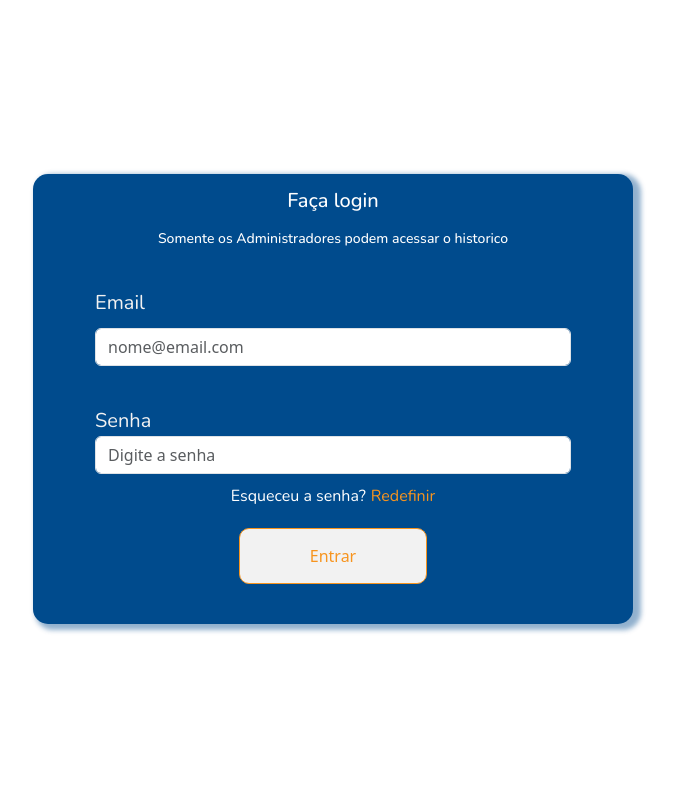
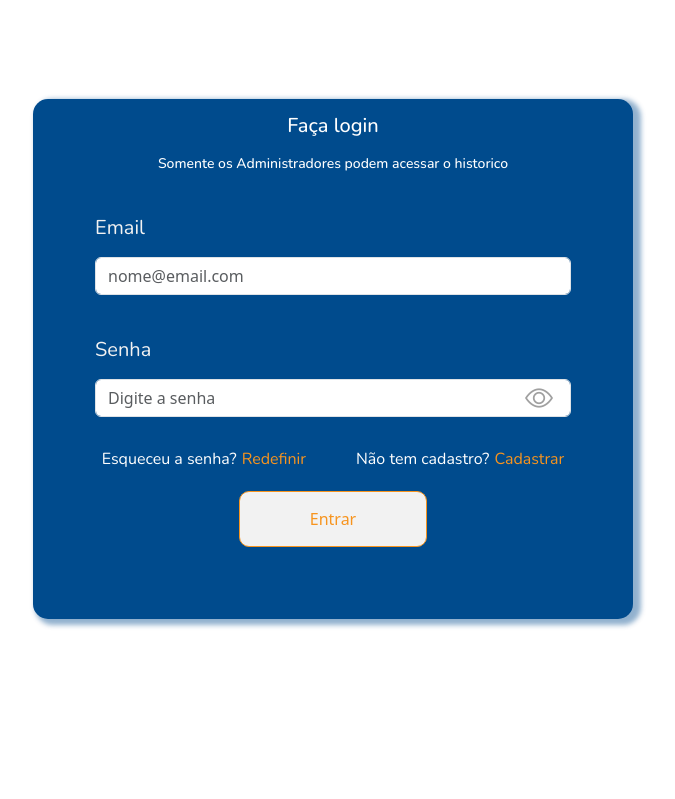
Before and after one commit to pedroT-web/Projeto_ReciclaSenac, a PHP site: page /login.php in a window 1280 px wide. Shown: the part 51-850 px from the top of the page, without its empty margins (307-982 px from the left). After the commit the page ends 679 px from the top, so only its background shows below. Run offline with PHP 8.4, Linux system fonts and the light colour scheme.

Commit message:
Fazendo a validação dos inputs, começando a parte de criar um novo administrador

```diff
--- a/css/style.css
+++ b/css/style.css
@@ -64,7 +64,7 @@ body {
     width: 100%;
 }
 
-.botao_cadastro{
+.botao_cadastro {
     color: white !important;
     background-color: #082036 !important;
 }
@@ -176,7 +176,7 @@ body {
 }
 
 /* Formatação dos input com lista */
-#id_funcionario,
+#select_funcionario,
 #input_data {
     font-family: "nunito";
     border: 1px solid rgba(34, 36, 38, .15);
@@ -187,6 +187,10 @@ body {
 
     background-color: #fff;
     color: black;
+}
+
+.container_data {
+    margin-bottom: 100px !important;
 }
 
 /* Formatação dos itens dentro do input com lista */
@@ -373,7 +377,7 @@ select {
 
 /* Página  de Login */
 .pag_de_login {
-    height: 100vh;
+    height: 90vh;
     width: 100%;
 
     display: flex;
@@ -382,7 +386,7 @@ select {
 }
 
 .fundo_login {
-    height: 450px;
+    height: 520px;
     width: 600px;
 
     border-radius: 15px;
@@ -442,6 +446,33 @@ select {
     width: 100%;
 }
 
+.container_senha {
+    position: relative;
+    display: flex;
+}
+
+.input_login {
+    z-index: 0 !important;
+}
+
+#visualizarSenha {
+    position: absolute;
+    top: 50%;
+    /* 50% da altura do container */
+    right: 12px;
+    transform: translateY(-50%);
+    /* puxa o olho para cima, retirando 50% do eixo y */
+    cursor: pointer;
+    z-index: 2;
+    background: none;
+    border: none;
+
+}
+
+#olho {
+    color: rgb(160, 160, 160);
+}
+
 .icone_de_login_2:hover {
     color: white;
 }
@@ -451,6 +482,7 @@ select {
 }
 
 .campo_redefinir_senha {
+    margin-top: 20px;
     padding-top: 10px;
     display: flex;
     justify-content: center;
@@ -535,21 +567,23 @@ select {
 
 }
 
-.acoes{
+.acoes {
     display: felx;
     justify-content: space-between;
     align-items: center;
 }
 
-.botao_deletar, .botao_edicao{
+.botao_deletar,
+.botao_edicao {
     text-decoration: none;
     font-size: 20px !important;
 }
 
-.botao_deletar{
+.botao_deletar {
     color: red;
 }
-.botao_edicao{
+
+.botao_edicao {
     color: var(--color-secundaria);
     margin-left: 10px;
 }
@@ -625,12 +659,14 @@ select {
     border: 2px solid #F7941E !important;
 }
 
-.container_label_inicio, .container_label_fim{
+.container_label_inicio,
+.container_label_fim {
     display: flex;
     align-items: center;
 }
 
-.label_periodo_inicio, .label_periodo_fim {
+.label_periodo_inicio,
+.label_periodo_fim {
     color: #072F54;
     font-size: 26px;
 }
@@ -705,6 +741,7 @@ select {
     cursor: pointer;
 }
 
+
 #fechar_botao:hover {
 
     border: 2px solid white;
@@ -714,7 +751,8 @@ select {
 
 }
 
-#salvar_senha, #cad_func {
+#salvar_senha,
+#cad_func {
     height: 40px;
     width: 100px;
     font-size: 18px;
@@ -757,8 +795,17 @@ select {
     margin-top: 15px;
 }
 
-.modais_cadastro{
+.modais_cadastro {
     cursor: pointer;
+}
+
+
+
+/* Borda de error */
+.erro {
+    border: 2px solid #f16f7c;
+    box-shadow: 0 0 8px #dc3545;
+    /* box-shadow: 0 0 8px #f16c79; */
 }
 
 /* ======================================== */
@@ -798,8 +845,10 @@ select {
 
     .fundo_login {
         width: 400px;
-        height: 500px;
+        height: 520px;
     }
+
+
 
     .local_historico {
         margin-left: 0;
--- a/gerar-excel.php
+++ b/gerar-excel.php
@@ -13,7 +13,7 @@ $dataFim = $_GET['fimPeriodo'];
 $html = '';
 $html .= '<table border="1">';
 $html .= '<tr>';
-$html .= '<td colnspan="5"> Planilha de Histórico</ td>';
+$html .= '<td> Planilha de Histórico</ td>';
 $html .= '</tr>';
 
 // Colunas que terão na tabela
--- a/js/validacao.js
+++ b/js/validacao.js
@@ -1,17 +1,126 @@
-// function fnFormatarDecimal(input) {
-//     let valor = input.value;
-//     // Remove caracteres não numéricos, exceto vírgula e ponto
-//     valor = valor.replace(/\D/g, '');
+function fnValidarPeso() {
+    const inputPeso = document.getElementById("input_peso")
+    const peso = inputPeso.value
+    const erroPeso = document.getElementById("erroPeso")
+    let regexLetras = /^[a-zA-ZáàâãéèêíïóôõöúçñÁÀÂÃÉÈÊÍÏÓÔÕÖÚÇÑ]+$/
 
-//     // Adiciona a vírgula decimal
-//     valor = valor.replace(/(\d)(?=(\d{2})$)/g, '$1,');
+    if (peso == "") {
+        erroPeso.textContent = "O peso não pode ser vazio"
+        erroPeso.style.color = "red"
+        inputPeso.classList.add('erro')
+    }
+    else if (regexLetras.test(peso)) {
+        erroPeso.textContent = "O peso pode conter apenas números"
+        erroPeso.style.color = "red"
+        inputPeso.classList.add('erro')
+    } else {
+        erroPeso.textContent = ""
+        inputPeso.classList.remove("erro")
+    }
 
-//     // Adiciona o ponto para milhar (apenas para números maiores que 1000)
-//     valor = valor.replace(/(\d)(?=(\d{3})+(?!\d))/g, '$1.');
+}
 
-//     input.value = valor;
-// }
+function fnValidarFuncionario() {
+    const selectFuncionario = document.getElementById("select_funcionario")
+    const funcionario = selectFuncionario.value
+    const erroFuncionario = document.getElementById("erroFuncionario")
+    const indexFuncionario = selectFuncionario.selectedIndex
 
-// document.getElementById('input_peso').addEventListener('input', function () {
-//     formatarDecimal(this);
-// });
+    if (funcionario == "" || indexFuncionario == 0) {
+        erroFuncionario.textContent = "Por favor, selecione um funcionário"
+        erroFuncionario.style.color = "red"
+        selectFuncionario.classList.add('erro')
+
+    } else {
+        erroFuncionario.textContent = ""
+        selectFuncionario.classList.remove('erro')
+
+    }
+}
+
+function fnValidarEmail() {
+    const inputEmail = document.getElementById("input_email")
+    const email = inputEmail.value
+    const erroEmail = document.getElementById("erroEmail")
+    const regexEmail = /[a-zA-Z0-9._%+-]+@[a-zA-Z0-9.-]+\.[a-zA-Z]{2,}$/
+
+    if (email == "") {
+        erroEmail.textContent = "O email não pode ser vazio"
+        erroEmail.style.color = "#f16c79"
+        inputEmail.classList.add("erro")
+    } else if (email.length > 100) {
+        erroEmail.textContent = "O email pode ter até 100 caracteres"
+        erroEmail.style.color = "#f16c79"
+        inputEmail.classList.add("erro")
+    } else if (email.length < 20) {
+        erroEmail.textContent = "O email deve ter no mínimo 20 caracteres"
+        erroEmail.style.color = "#f16c79"
+        inputEmail.classList.add("erro")
+    } else if (!regexEmail.test(email)) {
+        erroEmail.textContent = "Email Inválido, deve conter @ e ."
+        erroEmail.style.color = "#f16c79"
+        inputEmail.classList.add("erro")
+    } else {
+        erroEmail.textContent = ""
+        inputEmail.classList.remove("erro")
+    }
+}
+
+function fnValidarSenha() {
+    const inputSenha = document.getElementById("input_senha")
+    const senha = inputSenha.value
+    const regexCaracteresEspeciais = /[[!@#$%¨&*(),.?{}|<>]/;
+    const regexMaiuscula = /[A-Z]/
+    const regexNumero = /\d/
+    const erroSenha = document.getElementById("erroSenha")
+
+    if (senha == "") {
+        erroSenha.textContent = "A senha não pode ser vazia"
+        erroSenha.style.color = "#f16c79"
+        inputSenha.classList.add("erro")
+    } else if (senha.length < 8) {
+        erroSenha.textContent = "A senha deve conter no mínimo 8 caracteres"
+        erroSenha.style.color = "#f16c79"
+        inputSenha.classList.add("erro")
+    } else if (senha.length > 60) {
+        erroSenha.textContent = "A senha deve conter no máximo 60 caracteres"
+        erroSenha.style.color = "#f16c79"
+        inputSenha.classList.add("erro")
+    } else if (!regexMaiuscula.test(senha)) {
+        erroSenha.textContent = "A senha deve conter pelo menos uma letra Maiúscula"
+        erroSenha.style.color = "#f16c79"
+        inputSenha.classList.add("erro")
+    } else if (!regexCaracteresEspeciais.test(senha)) {
+        erroSenha.textContent = "A senha deve conter pelo menos um caracter especial"
+        erroSenha.style.color = "#f16c79"
+        inputSenha.classList.add("erro")
+    } else if (!regexNumero.test(senha)) {
+        erroSenha.textContent = "A senha deve conter pelo menos um número"
+        erroSenha.style.color = "#f16c79"
+        inputSenha.classList.add("erro")
+    } else {
+        erroSenha.textContent = ""
+        inputSenha.classList.remove("erro")
+    }
+}
+
+function fnValidarData() {
+    const inputData = document.getElementById("input_data");
+    const data = inputData.value
+    const erroData = document.getElementById("erroData")
+    const anoAtual = new Date().getFullYear();
+    const anoInput = new Date(data).getFullYear();
+
+    if (data == "") {
+        erroData.textContent = "A data não pode estar vazia"
+        erroData.style.color = "#f16c79"
+        inputData.classList.add("erro")
+    } else if (anoInput < anoAtual) {
+        erroData.textContent = "O ano não pode ser anterior"
+        erroData.style.color = "#f16c79"
+        inputData.classList.add("erro")
+    }else{
+        erroData.textContent = ""
+        inputData.classList.remove("erro")
+    }
+}
--- /dev/null
+++ b/js/visualizarSenha.js
@@ -0,0 +1,3 @@
+function fnVisualizarSenha(){
+
+}
--- a/login.php
+++ b/login.php
@@ -19,22 +19,28 @@ include './template/modal-cadastrar.php';
             <h5>Somente os Administradores podem acessar o historico </h5>
 
             <div class="email">
-                <label class="titulo_login">Email</label><br>
+                <label class="titulo_login mb-1">Email</label>
                 <div class="ui input">
-                    <input type="email" class="form-control" id="input_email" name="input_email" placeholder="nome@email.com" required>
+                    <input type="email" class="form-control" id="input_email" name="input_email" onblur="fnValidarEmail()" placeholder="nome@email.com" required>
                 </div>
+                <span id="erroEmail"></span>
             </div>
             <div class="senha">
-                <label class="titulo_login">Senha</label><br>
-                <input type="password" class="form-control" id="input_senha" name="input_senha" placeholder="Digite a senha" required>
+                <label class="titulo_login mb-1">Senha</label>
+                <div class="container_senha">
+                    <input type="password" class="form-control input_login" id="input_senha" name="input_senha" placeholder="Digite a senha" onblur="fnValidarSenha()" required>
+                    <button type="button" id="visualizarSenha" onclick="fnVisualisarSenha()"><i id="olho" class="bi bi-eye fs-3"></i></button>
+                </div>
+                <!-- <i class="bi bi-eye-slash"></i> -->
+                <span id="erroSenha"></span>
             </div>
             <div class="campo_redefinir_senha">
                 <label class="esqueceu_senha">
                     Esqueceu a senha? <a class="link_redefinicao" data-bs-toggle="modal" data-bs-target="#modalRedefinirSenha">Redefinir</a>
                 </label>
-                <!-- <label class="cadastrar">
+                <label class="cadastrar">
                     Não tem cadastro? <a class="link_cadastro" data-bs-toggle="modal" data-bs-target="#modalCadastrar">Cadastrar</a>
-                </label> -->
+                </label>
             </div>
             <div class="espacamento_enviar">
                 <button type="submit" class="botao_login">Entrar</a>
@@ -44,7 +50,7 @@ include './template/modal-cadastrar.php';
 
     </div>
 </section>
-
+<script src="./js/validacao.js"></script>
 <?php
 include    './template/footer.php';
 ?>
--- a/template/modal-cadastrar.php
+++ b/template/modal-cadastrar.php
@@ -1,6 +1,6 @@
 <div class="modal fade campo_cadastro" id="modalCadastrar" data-bs-backdrop="static" data-bs-keyboard="false" tabindex="-1" aria-labelledby="staticBackdropLabel" aria-hidden="true">
     <div class="modal-dialog modal-dialog-centered modal-lg">
-        <form class="modal-content conteudo_modal">
+        <form class="modal-content conteudo_modal" action="cadastrar-administrador.php">
             <div class="modal-header header_cadastro">
                 <h1 class="modal-title fs-5" id="staticBackdropLabel">Cadastrar</h1>
                 <button type="button" class="btn-close botao_X" data-bs-dismiss="modal" aria-label="Close"></button>
@@ -10,8 +10,6 @@
                     <h5 class="titulos_forms">Email</h5>
                     <input type="email" name="input_email" placeholder="seuEmail@exemplo.com" class="forms_redefinicao">
                     <h5 class="titulos_forms">Telefone</h5>
-                    <input type="Text" name="input_telefone" placeholder="(xx) xxxxx-xxxx" class="forms_redefinicao">
-                    <h5 class="titulos_forms">Senha</h5>
                     <input type="password" name="input_senha" placeholder="8 caracteres ou mais" class="forms_redefinicao">
                     <h5 class="titulos_forms">Confirmar Senha</h5>
                     <input type="password" name="input_confirmarSenha" placeholder="Confirmar a nova senha" class="forms_redefinicao">
```
Also changed, not shown: cadastrar-administrador.php (added, +13 -0 lines), pesagem.php (+18 -18 lines).
